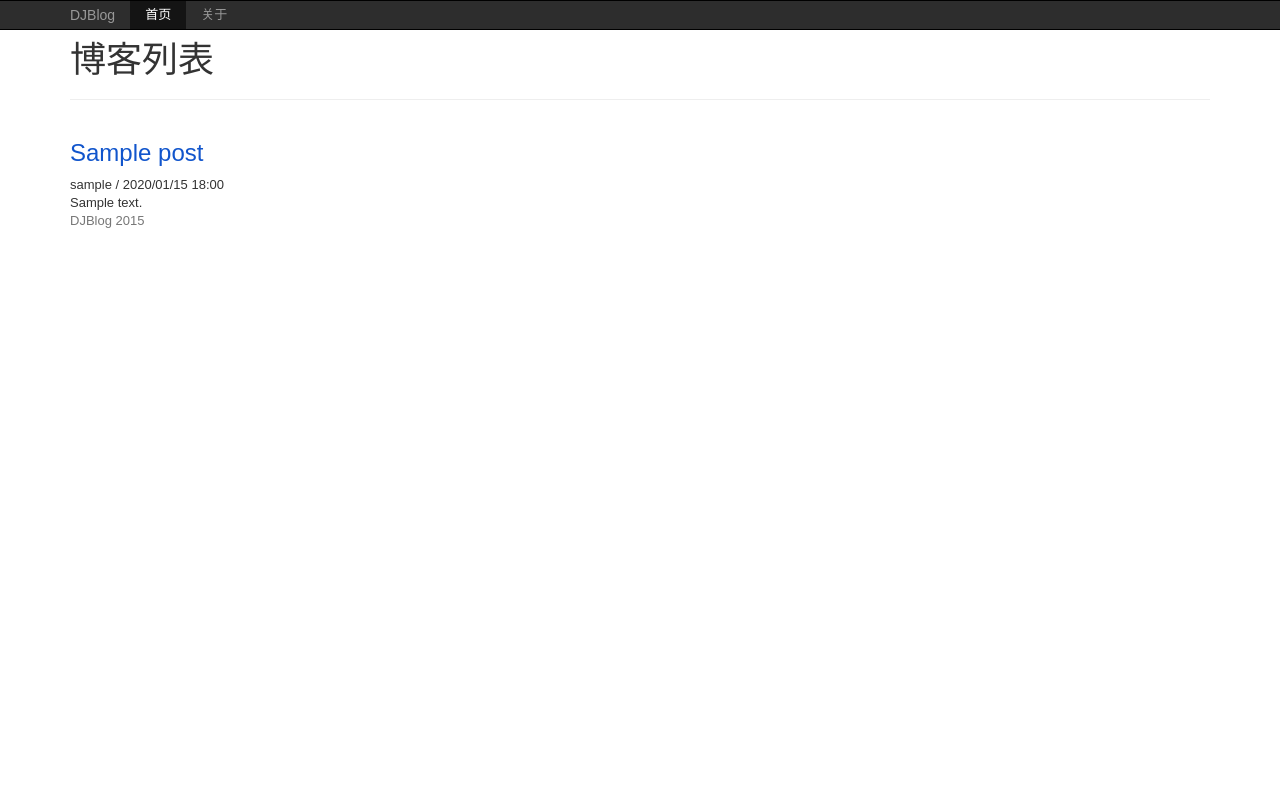
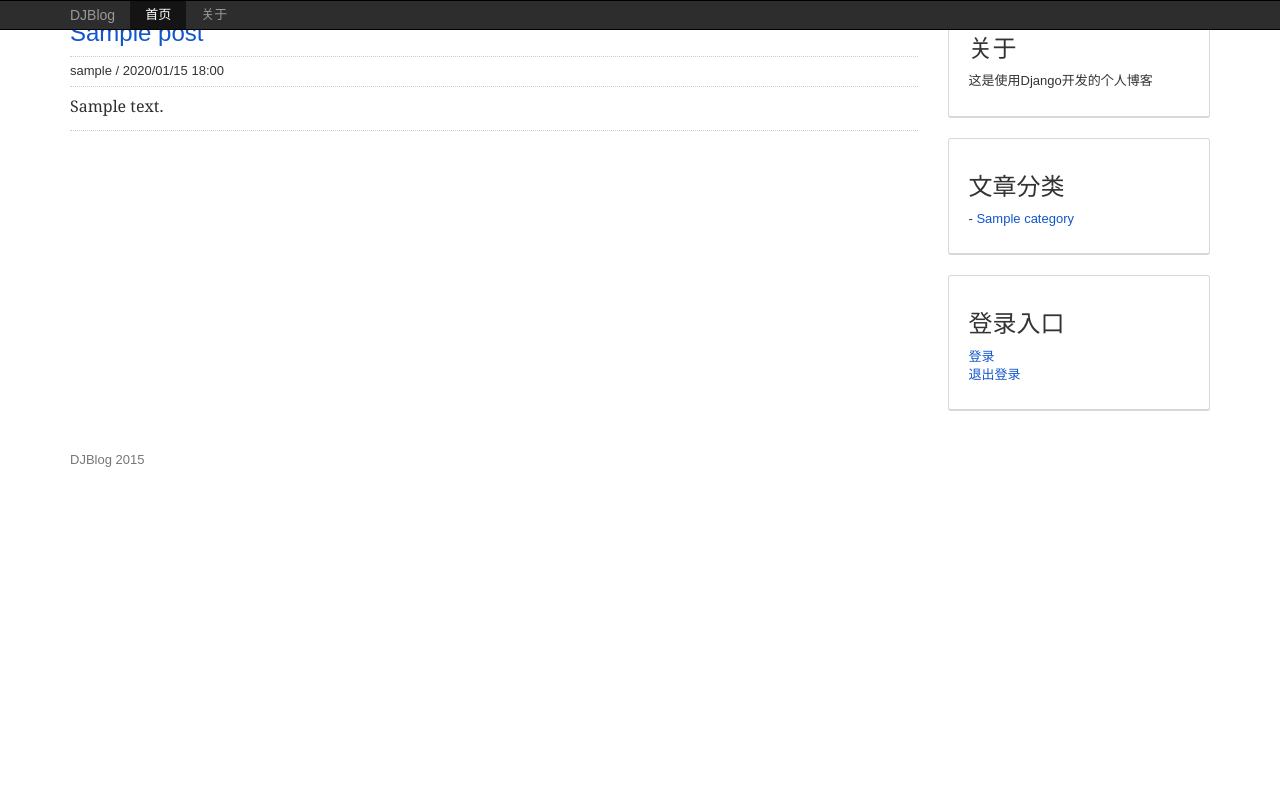
Before and after one commit to fooyou/DJBlog, a Django app: page /blog/ in a window 1280 px wide. Run offline with Django 3.2, Linux system fonts and the light colour scheme; tables that the repository leaves empty hold one stand-in row (values such as "Sample post"); some libraries are stand-ins or nearby versions.

Commit message:
添加分类栏和markdown语法高亮

```diff
--- a/blog/admin.py
+++ b/blog/admin.py
@@ -1,5 +1,6 @@
 from django.contrib import admin
-from blog.models import Post
+from blog.models import Post, Category
 
 # Register your models here.
 admin.site.register(Post)
+admin.site.register(Category)
--- a/blog/models.py
+++ b/blog/models.py
@@ -1,12 +1,22 @@
 from django.db import models
 from django.contrib.auth.models import User
 from django.core.urlresolvers import reverse
+
+class Category(models.Model):
+    name = models.CharField('文章分类', max_length=64)
+
+    class Meta:
+        ordering = ['-id']
+
+    def __str__(self):
+        return self.name
 
 class Post(models.Model):
     title = models.CharField('标题', max_length=128)
     author = models.ForeignKey(User)
     content = models.TextField('内容')
     pub_data = models.DateTimeField(auto_now_add=True)
+    po_type = models.ForeignKey(Category, verbose_name='文章分类', blank=True, null=True)
 
     class Meta:
         ordering = ['-id']
--- a/blog/static/css/main.css
+++ b/blog/static/css/main.css
@@ -0,0 +1,83 @@
+/* Sticky footer styles
+ * -------------------------------------------------- */
+
+html,
+body {
+      height: 100%;
+        /* The html and body elements cannot have any padding or margin. */
+  }
+
+  /* Wrapper for page content to push down footer */
+  #wrap {
+        height: auto;
+          min-height: 100%;
+            /* Pad bottom by footer height */
+            padding: 0 0 60px;
+              /* Negative indent footer by its height */
+              margin: 0 auto -60px;
+          }
+
+          /* Set the fixed height of the footer here */
+          #footer {
+                height: 60px;
+                  background-color: #f5f5f5;
+              }
+
+
+              /* Custom page CSS
+               * -------------------------------------------------- */
+/* Not required for template or sticky footer method. */
+
+#wrap > .container {
+      padding: 60px 15px 0;
+  }
+  .container .text-muted {
+        margin: 20px 0;
+    }
+
+    #footer > .container {
+          padding-right: 15px;
+            padding-left: 15px;
+
+        }
+
+        code {
+              font-size: 80%;
+          }
+
+          /* my */
+
+          .content {
+                margin: 5px 0;
+                  font-family: Georgia,"Times New Roman",Times,"Songti SC","SimSun",serif;
+                    font-size: 16px;
+                      line-height: 1.8em;
+                        font-weight: 100;
+                          color: #2f2f2f;
+                      }
+
+                      .info {
+                            border-top: 1px dotted #ccc;
+                              padding-top: 5px;
+                                border-bottom: 1px dotted #ccc;
+                                  padding-bottom: 5px;
+                              }
+
+                              .post {
+                                    border-bottom: 1px dotted #ccc;
+                                }
+
+                                blockquote p {
+                                      font-size: 16px;
+                                        color: #2f2f2f;
+                                          line-height: 24px;
+                                            font-weight: 100;
+                                              word-break: break-word;
+                                                font-family: Georgia,"Times New Roman",Times,"KaiTi",serif;
+                                            }
+
+                                            blockquote {
+                                                    border-left: 5px solid #999;;
+                                                        background-color: #f6f6f6;
+                                                            line-height: 24px;
+                                                        }
--- a/blog/templates/_post.html
+++ b/blog/templates/_post.html
@@ -1,6 +1,7 @@
+{% load markup %}
 <div class="post">
     <!-- <h3><a href="{{ post.get_absolute_url }}">{{ post.title }}</a></h3> -->
     <h3><a href="{% url 'post' post.id %}">{{ post.title }}</a></h3>
     <div class="info">{{ post.author.username }} / {{ post.pub_data|date:"Y/m/d H:i" }}</div>
-    <div class="content">{{ post.content }}</div>
+    <div class="content">{{ post.content|markdown2 }}</div>
 </div>
--- /dev/null
+++ b/blog/templates/_side.html
@@ -0,0 +1,29 @@
+<div class="panel panel-default">
+    <div class="panel-body">
+        <h3>关于</h3>
+        <p>这是使用Django开发的个人博客</p>
+    </div>
+</div>
+
+<div class="panel panel-default">
+    <div class="panel-body">
+        <h3>文章分类</h3>
+        {% if categories %}
+        <ul class="list-unstyled">
+        {% for c in categories %}
+        <li>- <a href="{% url 'category' c.id %}">{{ c.name|safe }}</a></li>
+        {% endfor %}
+        </ul>
+        {% endif %}
+    </div>
+</div>
+
+<div class="panel panel-default">
+    <div class="panel-body">
+        <h3>登录入口</h3>
+        <p>
+            <a href="/admin">登录</a><br />
+            <a href="/admin/logout">退出登录</a>
+        </p>
+    </div>
+</div>
--- a/blog/templates/base.html
+++ b/blog/templates/base.html
@@ -56,9 +56,6 @@
 
     <!-- Begin page content -->
     <div class="container">
-      <div class="page-header">
-        <h1>博客列表</h1>
-      </div>
       <div class="row">
           <div class="col-lg-9">
               {% block content %}{% endblock %}
--- a/blog/templates/index.html
+++ b/blog/templates/index.html
@@ -1,7 +1,20 @@
 {% extends "base.html" %}
-{% block title %}首页{% endblock %}
+{% block title %}
+    {% if is_category %}"{{ cate_name|safe }}"文章列表{% else %}首页{% endif %}
+{% endblock %}
+
 {% block content %}
+{% if is_category %}
+<div class="well well-sm">
+    "{{ cate_name|safe }}"分类中共有
+    <span class="label label-info>{{ posts|length }}"</span>篇
+</div>
+{% endif %}
 {% for post in posts %}
 {% include "_post.html" %}
 {% endfor %}
 {% endblock %}
+
+{% block rightside %}
+{% include "_side.html" %}
+{% endblock %}
--- a/blog/templates/post.html
+++ b/blog/templates/post.html
@@ -6,3 +6,7 @@
 {% block content %}
     {% include "_post.html" %}
 {% endblock %}
+
+{% block rightside %}
+{% include "_side.html" %}
+{% endblock %}
--- /dev/null
+++ b/blog/templatetags/markup.py
@@ -0,0 +1,22 @@
+from django import template
+from django.conf import settings
+from django.utils.encoding import force_text
+from django.utils.safestring import mark_safe
+from django.template.defaultfilters import stringfilter
+
+register = template.Library()
+
+@register.filter(is_safe=True)
+@stringfilter
+def markdown2(value):
+    try:
+        import markdown2
+    except ImportError:
+        if settings.DEBUG:
+            raise template.TemplateSyntaxError("Error in 'markdown' filter: The markdown2 package isn't install.")
+        return force_text(value)
+    else:
+        return mark_safe(markdown2.markdown(value,
+            safe_mode=True,
+            extras=['code-friendly',])
+        )
--- a/blog/urls.py
+++ b/blog/urls.py
@@ -12,4 +12,7 @@ urlpatterns = [
 
     # 对于post，我们需要通过id访问，所以写了个正则表达式
     url(r'^(?P<pk>\d+)/$', 'blog.views.post', name='post'),
+
+    # 添加分类栏
+    url(r'^category/(?P<pk>\d+)/$', 'blog.views.category', name='category'),
 ]
--- a/blog/views.py
+++ b/blog/views.py
@@ -3,7 +3,7 @@ from django.template import RequestContext
 from django.http import Http404
 from django.views.generic import ListView, DetailView
 
-from blog.models import Post
+from blog.models import Post, Category
 
 # class PostList(ListView):
 #     model = Post
@@ -25,9 +25,10 @@ def index(request):
 
    # 对Post进行all查询
    posts = Post.objects.all()
+   categories = Category.objects.all()
    return render_to_response('index.html',    # 模板
-       {"posts": posts},   # 传递给模板的数据
-       context_instance=RequestContext(request)    # 使用context_instance传递request变量给模板
+           {"posts": posts, "categories": categories},   # 传递给模板的数据
+           context_instance=RequestContext(request)    # 使用context_instance传递request变量给模板
    )
 
 def post(request, pk):
@@ -35,8 +36,28 @@ def post(request, pk):
 
    # 对Post 根据 pk 进行查询
    post = get_object_or_404(Post, pk=pk)
+   categories = Category.objects.all()
 
    return render_to_response("post.html",
-       {"post": post},
-       context_instance=RequestContext(request)
+           {"post": post, "categories": categories},
+           context_instance=RequestContext(request)
    )
+
+def category(request, pk):
+    ''' 相应分类下的文章检索 '''
+
+    # 读取分类如果不存在就404
+    try:
+        cate = Category.objects.get(pk=pk)
+    except Category.DoesNotExist:
+        raise Http404
+
+    # 获取分类下的所有文章。
+    posts = cate.post_set.all()
+    return render_to_response('index.html',
+            {'posts': posts,
+                'is_category': True,
+                'cate_name': cate.name,
+                'categories': Category.objects.all()},
+            context_instance=RequestContext(request)
+    )
```
Also changed, not shown: blog/templatetags/__init__.py (added).
